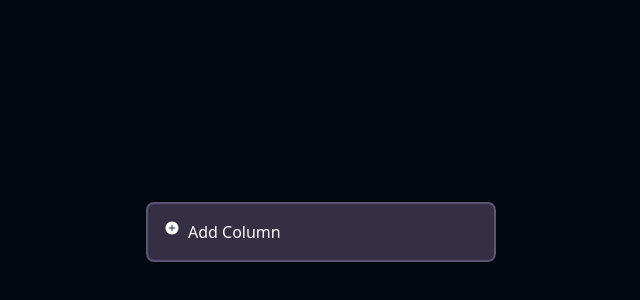
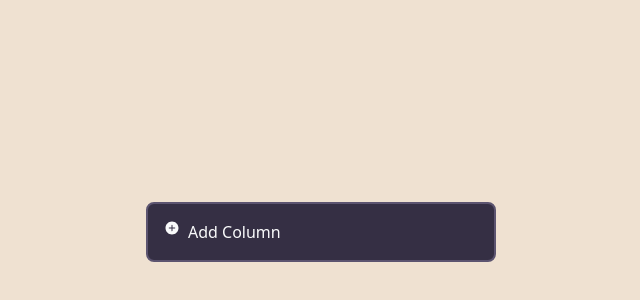
Before and after one commit to jumistrandberg/react-kanban, a React (Vite) app: page / in a window 1280 px wide. Shown: the part 168-468 px from the top of the page, without its empty margins (327-967 px from the left). Built offline with nearby package versions, Linux system fonts and the light colour scheme.

Commit message:
changed bg color

```diff
--- a/src/App.css
+++ b/src/App.css
@@ -5,5 +5,5 @@
 html,
 body,
 #root {
-  @apply bg-gray-950 text-gray-50 box-border;
+  @apply bg-customBg text-gray-50 box-border;
 }
--- a/tailwind.config.js
+++ b/tailwind.config.js
@@ -9,7 +9,8 @@ export default {
       colors: {
         "mainBackgroundColor": '#352F44',
         "columnBackgroundColor": '#5C5470',
-        "mainTextColor": '#FAF0E6'
+        "mainTextColor": '#FAF0E6',
+        "customBg": '#EFE1D1'
       }
     },
   },
```
